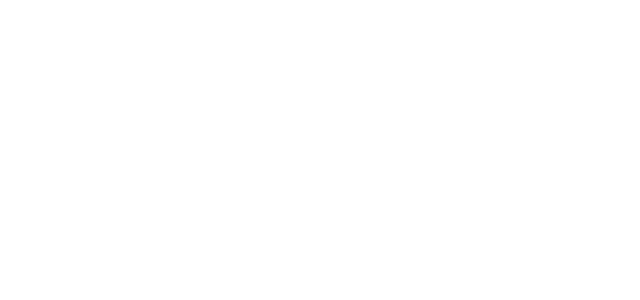
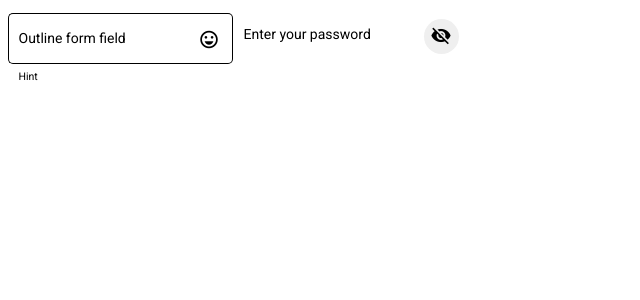
Before and after one commit to hdi10/WebDevelopment_template, an Angular app: page /login in a window 1280 px wide. Before the commit this address led to /. Shown: the top 300 px of the page, without its empty margins (0-640 px from the left). Built offline with nearby package versions, Linux system fonts and the light colour scheme.

Commit message:
work on login

```diff
--- a/src/app/app-routing.module.ts
+++ b/src/app/app-routing.module.ts
@@ -4,9 +4,11 @@
 import {ApiGetComponent} from "./api-get/api-get.component";
 import {ApiPostComponent} from "./api-post/api-post.component";
 import {ApiDeleteComponent} from "./api-delete/api-delete.component";
+import {LoginComponent} from "./login/login.component";
 
 const routes: Routes = [
-  { path: '', redirectTo: 'home', pathMatch: 'full'},
+  { path: '', redirectTo: 'login', pathMatch: 'full'},
+  { path: 'login',component: LoginComponent},
   { path: 'home', component: HomeComponent},
   { path: 'api-get', component: ApiGetComponent},
   { path: 'api-post', component: ApiPostComponent},
--- a/src/app/app.component.css
+++ b/src/app/app.component.css
@@ -12,4 +12,7 @@
   --cyber-grape: hsla(259, 21%, 39%, 1);
   --may-green: hsla(98, 42%, 42%, 1);
   --green-ryb: hsla(103, 45%, 47%, 1);
+
+
+
 }
--- a/src/app/app.module.ts
+++ b/src/app/app.module.ts
@@ -14,6 +14,7 @@
 import {MatIconModule} from "@angular/material/icon";
 import {MatProgressSpinnerModule} from "@angular/material/progress-spinner";
 import { SidebarComponent } from './shared/sidebar/sidebar.component';
+import { LoginComponent } from './login/login.component';
 
 @NgModule({
   declarations: [
@@ -23,7 +24,8 @@
     ApiDeleteComponent,
     HomeComponent,
     TabComponent,
-    SidebarComponent
+    SidebarComponent,
+    LoginComponent
   ],
     imports: [
         BrowserModule,
--- a/src/app/home/home.component.css
+++ b/src/app/home/home.component.css
@@ -0,0 +1,9 @@
+body{
+  /* BACKGROUND OPTIONS*/
+  background-image: url("../../assets/img/ship.jpg");
+  background-repeat: no-repeat;
+  background-attachment: fixed;
+  background-size: cover;
+  background-position: center center;
+  /* BACKGROUND OPTIONS*/
+}
--- a/src/app/home/home.component.html
+++ b/src/app/home/home.component.html
@@ -1,2 +1,4 @@
 <app-tab></app-tab>
 <app-sidebar></app-sidebar>
+
+<div class="bg-div" style="background-image: url(assets/img/ship.jpg)"></div>
--- /dev/null
+++ b/src/app/login/login.component.css
@@ -0,0 +1,45 @@
+html,body{
+  height: 100%;
+}
+
+body{
+  /* BACKGROUND OPTIONS*/
+  background-image: url("../../assets/img/ship.jpg");
+  background-repeat: no-repeat;
+  background-attachment: fixed;
+  background-size: cover;
+  background-position: center center;
+  /* BACKGROUND OPTIONS*/
+}
+
+.container {
+
+
+  height: 200px;
+  display: flex;
+  align-items: center;
+  justify-content: center;
+
+  margin: 50px 10px 20px 50px;
+
+
+}
+
+#cForm{
+
+
+  border: 2px solid black;
+  background-color: #abc1be;
+  padding: 20px;
+  margin-top: 50px;
+
+}
+
+.btn{
+  margin: 10px 0 0 0 ;
+}
+
+label {
+  display: flex;
+  padding-top: 10px;
+}
--- /dev/null
+++ b/src/app/login/login.component.html
@@ -0,0 +1,17 @@
+
+<p>
+  <mat-form-field appearance="outline">
+    <mat-label>Outline form field</mat-label>
+    <input matInput placeholder="Placeholder">
+    <mat-icon matSuffix>sentiment_very_satisfied</mat-icon>
+    <mat-hint>Hint</mat-hint>
+  </mat-form-field>
+
+  <mat-form-field appearance="fill">
+    <mat-label>Enter your password</mat-label>
+    <input matInput [type]="hide ? 'password' : 'text'">
+    <button mat-icon-button matSuffix (click)="hide = !hide" [attr.aria-label]="'Hide password'" [attr.aria-pressed]="hide">
+      <mat-icon>{{hide ? 'visibility_off' : 'visibility'}}</mat-icon>
+    </button>
+  </mat-form-field>
+</p>
--- /dev/null
+++ b/src/app/login/login.component.ts
@@ -0,0 +1,17 @@
+import { Component, OnInit } from '@angular/core';
+
+@Component({
+  selector: 'app-login',
+  templateUrl: './login.component.html',
+  styleUrls: ['./login.component.css']
+})
+export class LoginComponent implements OnInit {
+
+  hide = true;
+
+  constructor() { }
+
+  ngOnInit(): void {
+  }
+
+}
--- a/src/index.html
+++ b/src/index.html
@@ -11,6 +11,7 @@
   <link href="https://fonts.googleapis.com/icon?family=Material+Icons" rel="stylesheet">
 </head>
 <body class="mat-typography">
+
   <app-root></app-root>
 </body>
 </html>
--- a/src/styles.css
+++ b/src/styles.css
@@ -1,26 +1 @@
 /* You can add global styles to this file, and also import other style files */
-
-
-
-html, body { height: 100%; }
-body {
-  margin: 0;
-  font-family: Roboto, "Helvetica Neue", sans-serif;
-
-
-
-  /* CSS HEX */
-  --lilac-luster: #b098a4ff;
-  --gainsboro: #dbd9dbff;
-  --cyber-grape: #5b4e77ff;
-  --may-green: #60993eff;
-  --green-ryb: #5fad41ff;
-
-  /* CSS HSL */
-  --lilac-luster: hsla(330, 13%, 64%, 1);
-  --gainsboro: hsla(300, 3%, 85%, 1);
-  --cyber-grape: hsla(259, 21%, 39%, 1);
-  --may-green: hsla(98, 42%, 42%, 1);
-  --green-ryb: hsla(103, 45%, 47%, 1);
-
-}
```
Also changed, not shown: src/app/app.component.html (line endings or trailing spaces), 2 other files (tests, documents, lock files or other folders).
